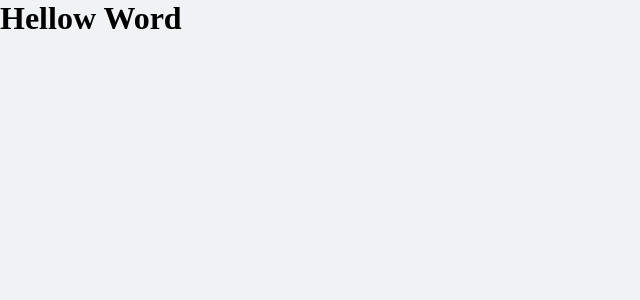
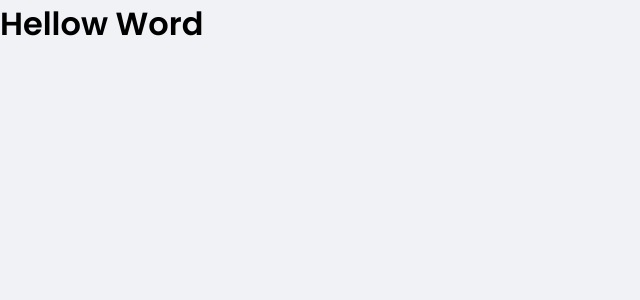
Before and after one commit to marcusfonte18/dtmoney, a React (Create React App) app: page / in a window 1280 px wide. Shown: the top 300 px of the page, without its empty margins (0-640 px from the left). Built offline with nearby package versions, Linux system fonts and the light colour scheme.

Commit message:
fontes configuradas

```diff
--- a/public/index.html
+++ b/public/index.html
@@ -2,10 +2,13 @@
 <html lang="en">
 
 <head>
+  <link rel="preconnect" href="https://fonts.googleapis.com">
   <meta charset="utf-8" />
   <meta name="viewport" content="width=device-width, initial-scale=1" />
   <meta name="theme-color" content="#000000" />
   <link rel="shortcut icon" href="favicon.png" type="image/png">
+
+  <link href="https://fonts.googleapis.com/css2?family=Poppins:wght@600&display=swap" rel="stylesheet">
 
   <title>Dt Money</title>
 </head>
--- a/src/src/styles/global.ts
+++ b/src/src/styles/global.ts
@@ -36,6 +36,15 @@
         -webkit-font-smoothing: antialiased;
     }
 
+    body, input, textarea, button {
+        font-family: 'Poppins', sans-serif;
+        font-weight: 400;
+    }
+
+    h1, h2, h3, h4, h5, h6, strong {
+        font-weight: 600;
+    }
+
     button {
         cursor: pointer;
     }
```
